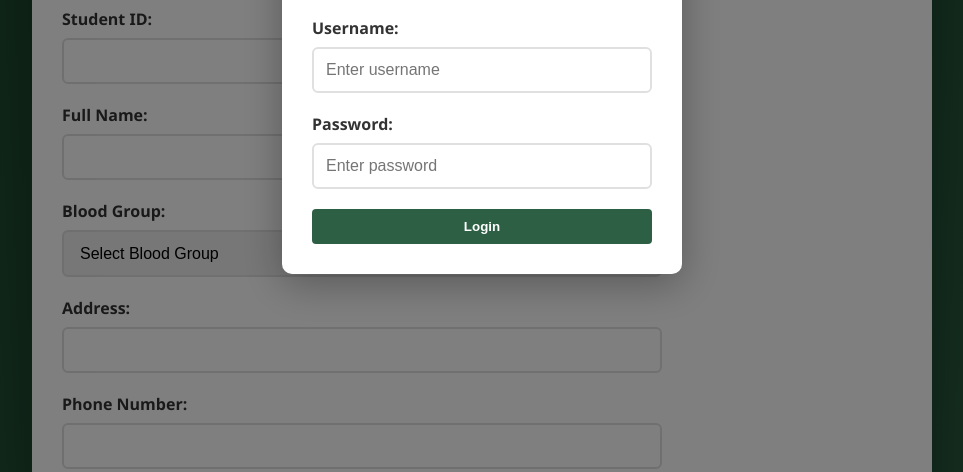
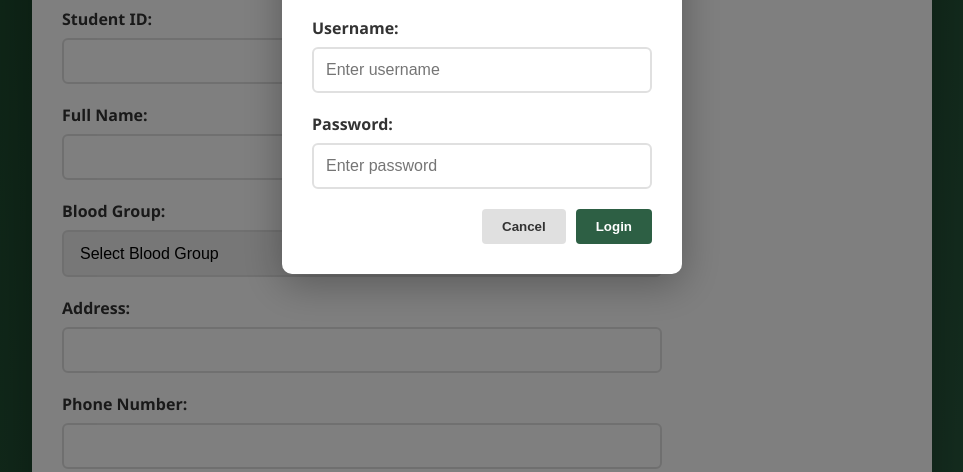
Before and after one commit to Amur-Tigro-cell/blood-donor-registry, a website: page public/index.html in a window 1280 px wide. Both pictures are taken after a click on the button "👨‍💼 Admin Panel". Shown: the part 328-800 px from the top of the page, without its empty margins (158-1121 px from the left). Drawn offline with Linux system fonts and the light colour scheme.

Commit message:
Add back/cancel button to admin login modal

```diff
--- a/public/index.html
+++ b/public/index.html
@@ -147,7 +147,8 @@
         <div id="adminLoginError" class="message" style="margin-top: 10px;"></div>
       </div>
       <div class="modal-buttons">
-        <button class="btn-confirm" onclick="adminLogin()" style="width: 100%;">Login</button>
+        <button class="btn-cancel" onclick="closeAdminModal()">Cancel</button>
+        <button class="btn-confirm" onclick="adminLogin()">Login</button>
       </div>
     </div>
   </div>
--- a/public/script.js
+++ b/public/script.js
@@ -53,6 +53,17 @@ function showAdminError(message) {
   setTimeout(() => {
     errorEl.style.display = 'none';
   }, 5000);
+}
+
+// Close admin modal and return to register tab
+function closeAdminModal() {
+  document.getElementById('adminLoginModal').classList.remove('active');
+  document.getElementById('adminUsername').value = '';
+  document.getElementById('adminPassword').value = '';
+  const errorEl = document.getElementById('adminLoginError');
+  errorEl.style.display = 'none';
+  // Return to register tab
+  showTab('register');
 }
 
 // Admin Logout
```
